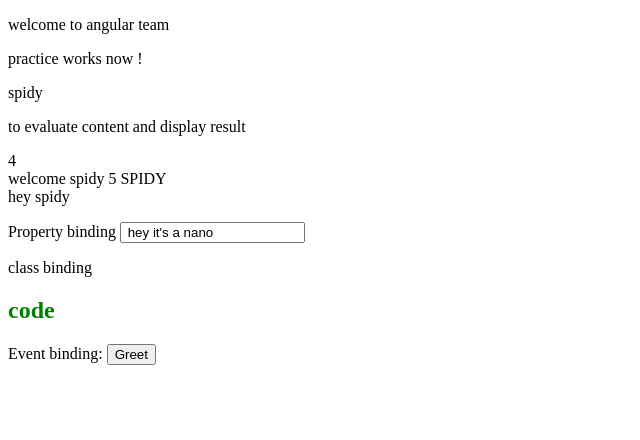
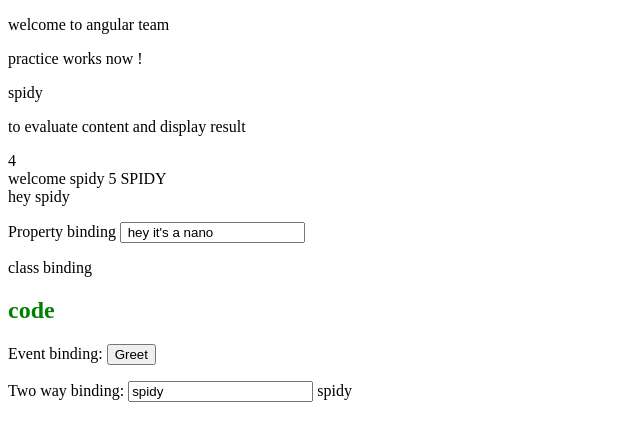
Before and after one commit to ragaPriya224/B1StarPractice, an Angular app in the folder angular/my-dream-app/: page / in a window 1280 px wide. Shown: the top 440 px of the page, without its empty margins (0-640 px from the left). Built offline with nearby package versions, Linux system fonts and the light colour scheme.

Commit message:
2 way binding

```diff
--- a/angular/my-dream-app/src/app/practice/practice.component.html
+++ b/angular/my-dream-app/src/app/practice/practice.component.html
@@ -20,3 +20,8 @@
 <p>Event binding:
     <button (click) = "onClick($event)">Greet</button>
 </p>
+
+<p>Two way binding:
+<input [(ngModel)] = "name" type = "text">
+{{name}}
+</p>
```
Also changed, not shown: angular/my-dream-app/src/app/app.module.ts (+6 -1 lines).
